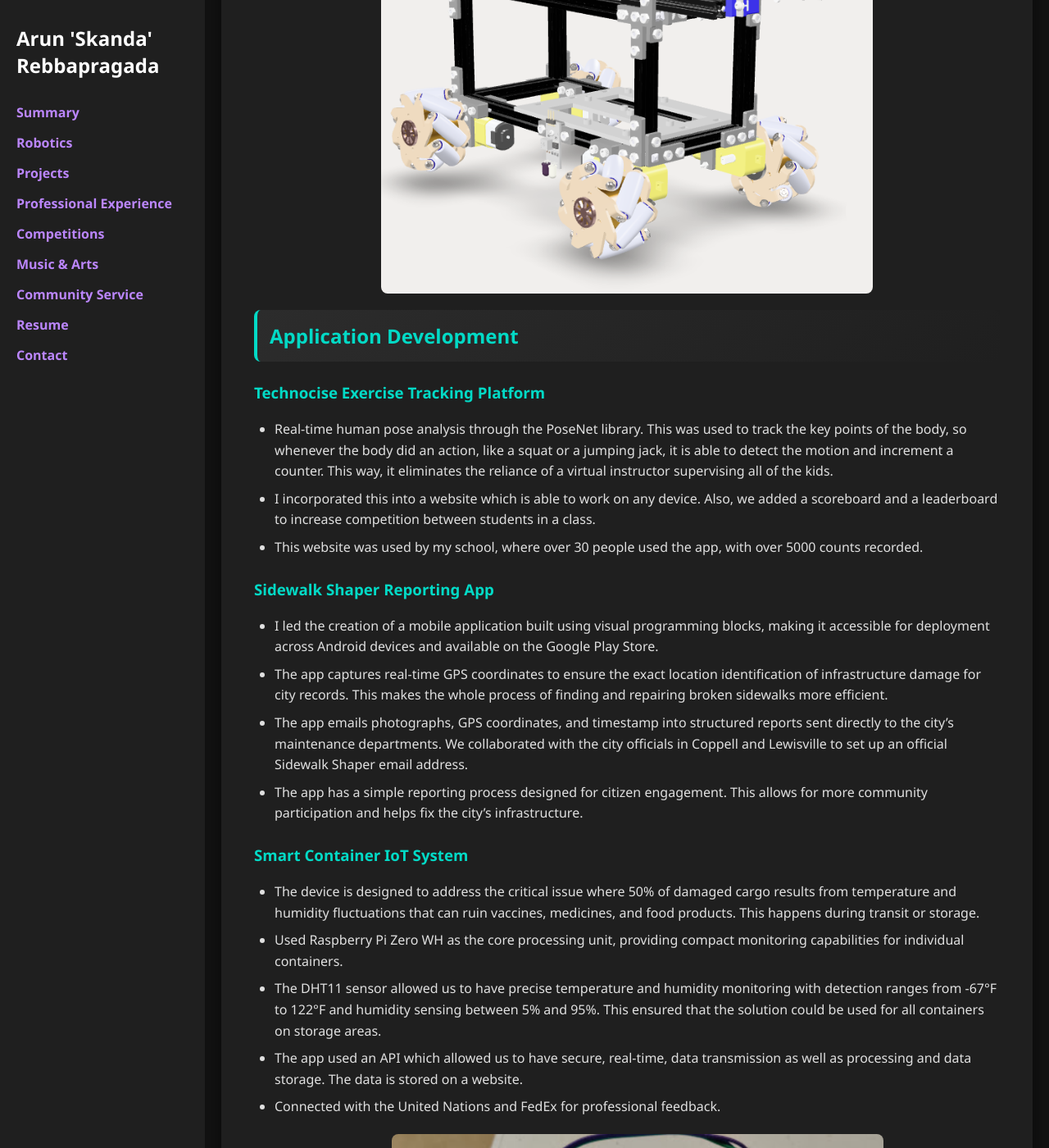
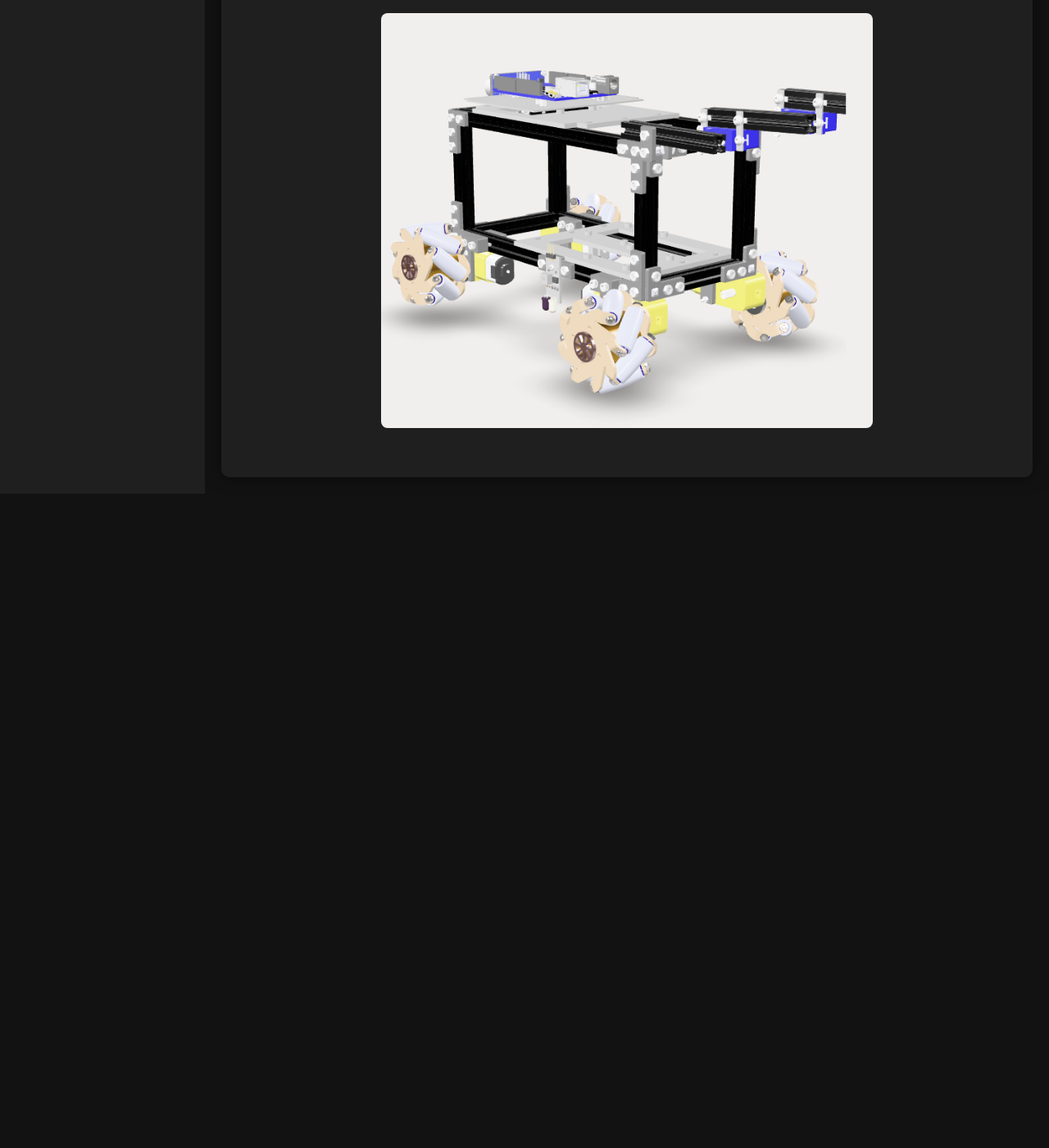
Before and after one commit to skandacode/skandacode.github.io, a Jekyll site: the page built from projects.md, in a window 1280 px wide and 1400 px high, scrolled down 4142 px. Shown: the whole window at 82% size. Built offline with Jekyll 4.4.1, drawn with Linux system fonts in a browser that asks for light colours; after the commit the page ends 4744 px from its top, so only the background shows below that; some of the changed text lies outside the part shown.

Commit message:
projects

```diff
--- a/projects.md
+++ b/projects.md
@@ -79,7 +79,7 @@ title: Projects
 
 <div style="display: flex; justify-content: center; align-items: center; gap: 10px;">
   <div style="text-align: center">
-    <img src="assets\images\rover.png" height="400">
+    <img src="assets\images\rover.png" height="200">
     <p style="margin-top: 5px; font-size: 14px;">
     Final iteration of NASA Micro-Rover
     </p>
@@ -110,48 +110,34 @@ The satellite uses computer vision algorithms to detect and predict wildfire mov
   The CubeSat maps regions that are susceptible to mudslides by using machine learning, and alerting ground station if any new mudslides have been detected.
   ![2024 Cubesat Picture](assets/images/cubesat2024.png){: .project-image}
 
+<br>
+
 ## **Robotics for Everyone Initiative**
 
 ### **Open-sourced library of 3D printable and laser cuttable parts**
+
+*Lead Designer and Programmer*
+
+<br>
+
+<span style="font-size: 16px; font-weight: bold;;color:#03dac6">Details</span>
+
+
 - Developed a robotics kit that uses 3D printed and laser cut parts to reduce the cost of a robotics kit
 - 3D printing is relatively cheap, and anyone can get access to them at their local library
 - Laser cutted parts can be mass produced at scale, resulting in reduced costs
 - This means that our build kit is significantly cheaper than stock alternatives
-- We were able to reduce the cost of the robotics kit from **\$1000** to **\$150** while still providing the same educational benefits
-- The purpose of this initiative was to increase accessibility of robotics kits in classrooms around the world
+
+<span style="font-size: 16px; font-weight: bold; color:#03dac6">Impact</span>
+
+ - Reduced the cost of educational robotics kits from over $1000 to aroung $150
+ - Significantly increased accessibility of robotics kits in classrooms around the world
+
+<br>
+
 
 [Link to all of our CAD models](https://www.roboticsforeveryone.org/models)
 
 [Github link to all models](https://github.com/Robotics4Everyone/Model-Library/branches/all)
 
 ![Robotics for Everyone robot](assets\images\roboticsforeveyone.png){: .project-image}
-
-## **Application Development**
-
-### **Technocise Exercise Tracking Platform**
-- Real-time human pose analysis through the PoseNet library. This was used to track the key points of the body, so whenever the body did an action, like a squat or a jumping jack, it is able to detect the motion and increment a counter. This way, it eliminates the reliance of a virtual instructor supervising all of the kids.
-- I incorporated this into a website which is able to work on any device. Also, we added a scoreboard and a leaderboard to increase competition between students in a class.
-- This website was used by my school, where over 30 people used the app, with over 5000 counts recorded.
-
-### **Sidewalk Shaper Reporting App**
-- I led the creation of a mobile application built using visual programming blocks, making it accessible for deployment across Android devices and available on the Google Play Store.
-- The app captures real-time GPS coordinates to ensure the exact location identification of infrastructure damage for city records. This makes the whole process of finding and repairing broken sidewalks more efficient.
-- The app emails photographs, GPS coordinates, and timestamp into structured reports sent directly to the city's maintenance departments. We collaborated with the city officials in Coppell and Lewisville to set up an official Sidewalk Shaper email address.
-- The app has a simple reporting process designed for citizen engagement. This allows for more community participation and helps fix the city's infrastructure.
-
-### **Smart Container IoT System**
-- The device is designed to address the critical issue where 50% of damaged cargo results from temperature and humidity fluctuations that can ruin vaccines, medicines, and food products. This happens during transit or storage.
-- Used Raspberry Pi Zero WH as the core processing unit, providing compact monitoring capabilities for individual containers.
-- The DHT11 sensor allowed us to have precise temperature and humidity monitoring with detection ranges from -67°F to 122°F and humidity sensing between 5% and 95%. This ensured that the solution could be used for all containers on storage areas.
-- The app used an API which allowed us to have secure, real-time, data transmission as well as processing and data storage. The data is stored on a website.
-- Connected with the United Nations and FedEx for professional feedback.
-![Smart Container System](assets/images/smartcontainer.png){: .project-image}
-
-### **Inexpensive Thermal Camera System for Detecting House Leaks**
-- This DIY thermal camera helps detect heat loss in homes, which can account for up to 30% of energy waste, by visually identifying insulation gaps, air leaks, and overheating appliances—potentially saving $200–$400 per year on energy bills.
-- Device Specs: Has a 24×32 thermal resolution, real-time heatmap display, Raspberry Pi-powered, HDMI output, temperature detection range: -40°C to 300°C. Costs around \$100. Existing systems cost over \$1000.
-- Thermal Camera turns heat into colors, letting you see temperature differences on a screen.
-- Spots inefficient heating or cooling areas, allowing you to take steps to reduce energy loss and save money on bills.
-![Thermal Camera Output](assets/images/thermalCameraoutput.png){: .demo-image}
-
-<br>
```
